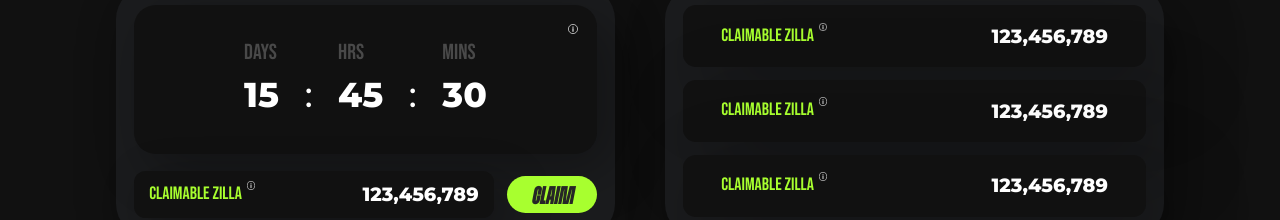
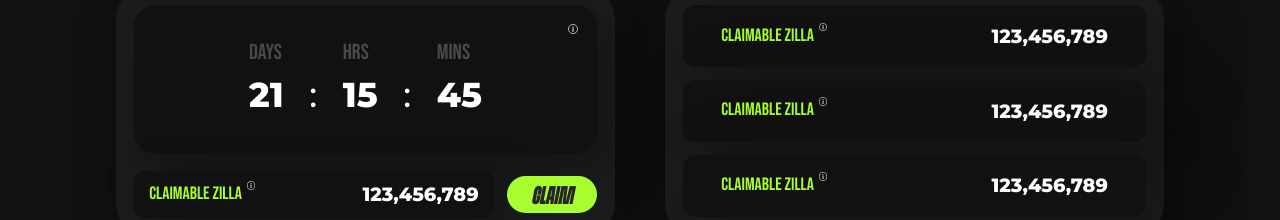
Before and after one commit to vizeerr/zilla, a Next.js app: page /referral in a window 1280 px wide. Shown: the part 397-617 px from the top of the page. Built offline with nearby package versions, Linux system fonts and the light colour scheme.

Commit message:
changes before the referral page v3.2

```diff
--- a/src/components/ReferalBody.jsx
+++ b/src/components/ReferalBody.jsx
@@ -3,29 +3,42 @@ import React, { useEffect, useState } from 'react'
 import info from '@/assets/info.svg'
 import Image from 'next/image';
 const ReferalBody = () => {
+  const [targetDay, setTargetDay] = useState('2025-01-15'); // Set default target date
+  const [timeLeft, setTimeLeft] = useState({});
 
-    const initialTime = 24 * 60 * 60;
-    const [timeRemaining, setTimeRemaining] = useState(initialTime);
-    const [progress, setProgress] = useState(100);
+  const calculateTimeLeft = () => {
+    const now = new Date();
+    const targetDate = new Date(targetDay);
+    const difference = targetDate - now;
 
-    useEffect(() => {
-      const timer = setInterval(() => {
-        setTimeRemaining((prevTime) => {
-          const newTime = prevTime - 1;
-          setProgress((newTime / initialTime) * 100); // Update progress based on remaining time
-          return newTime <= 0 ? 0 : newTime; // Stop at 0
-        });
-      }, 1000);
+    if (difference > 0) {
+      return {
+        days: Math.floor(difference / (1000 * 60 * 60 * 24)),
+        hours: Math.floor((difference / (1000 * 60 * 60)) % 24),
+        minutes: Math.floor((difference / (1000 * 60)) % 60),
+        seconds: Math.floor((difference / 1000) % 60),
+      };
+    } else {
+      return {
+        days: 0,
+        hours: 0,
+        minutes: 0,
+        seconds: 0,
+      };
+    }
+  };
 
-      return () => clearInterval(timer); // Cleanup interval on component unmount
-    }, []);
-    const formatTime = (seconds) => {
-        const days = Math.floor(seconds / (24 * 60 * 60));
-        const hours = Math.floor((seconds % (24 * 60 * 60)) / 3600);
-        const minutes = Math.floor((seconds % 3600) / 60);
-        const secs = seconds % 60;
-        return `${days}d ${hours}h ${minutes}m ${secs}s`;
-      };
+  useEffect(() => {
+    const timer = setInterval(() => {
+      setTimeLeft(calculateTimeLeft());
+    }, 1000);
+
+    return () => clearInterval(timer);
+  }, [targetDay]);
+
+  const handleDateChange = (e) => {
+    setTargetDay(e.target.value);
+  };
   return (
     <div className='flex justify-center gap-[3.9vw] mt-[1vw]'>
       <div className='bg-[#1B1C1E] rounded-[2.5vw] shadow-[16.21px_16.21px_56.21px_0px_#0000004F] w-[39vw] p-[1.4vw]'>
@@ -36,17 +49,17 @@ const ReferalBody = () => {
           <div className='flex gap-[2vw] justify-center items-end my-[1vw]'>
             <div>
               <p className='text-[#494949] font-bebasneue text-[1.7vw]'>DAYS</p>
-              <p className='text-white font-montserrat text-[2.7vw] font-[800]'>15</p>
+              <p className='text-white font-montserrat text-[2.7vw] font-[800]'>{timeLeft.days}</p>
             </div>
             <p className='text-white font-montserrat text-[2.7vw] font-[500]'>:</p>
             <div>
               <p className='text-[#494949] font-bebasneue text-[1.7vw]'>HRS</p>
-              <p className='text-white font-montserrat text-[2.7vw] font-[800]'>45</p>
+              <p className='text-white font-montserrat text-[2.7vw] font-[800]'>{timeLeft.hours}</p>
             </div>
             <p className='text-white font-montserrat text-[2.7vw] font-[500]'>:</p>
             <div>
               <p className='text-[#494949] font-bebasneue text-[1.7vw]'>MINS</p>
-              <p className='text-white font-montserrat text-[2.7vw] font-[800]'>30</p>
+              <p className='text-white font-montserrat text-[2.7vw] font-[800]'>{timeLeft.minutes}</p>
             </div>
 
           </div>
```
